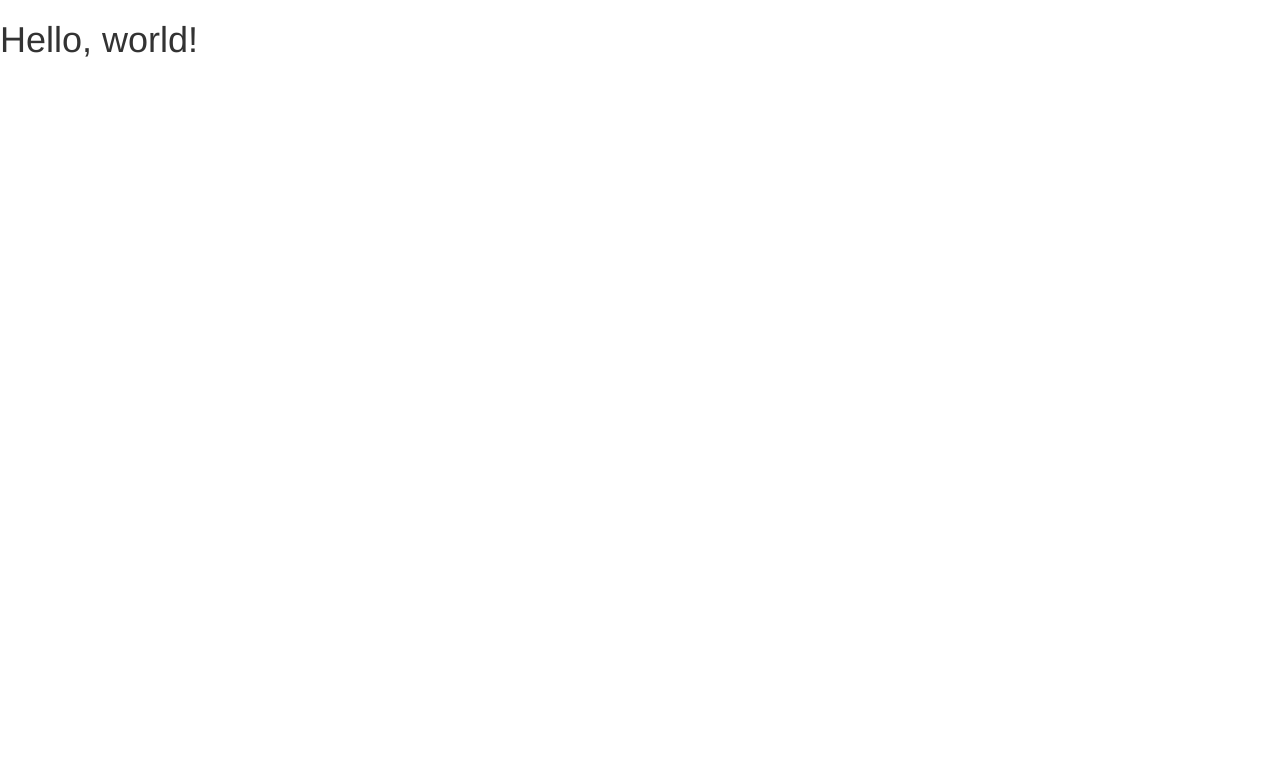
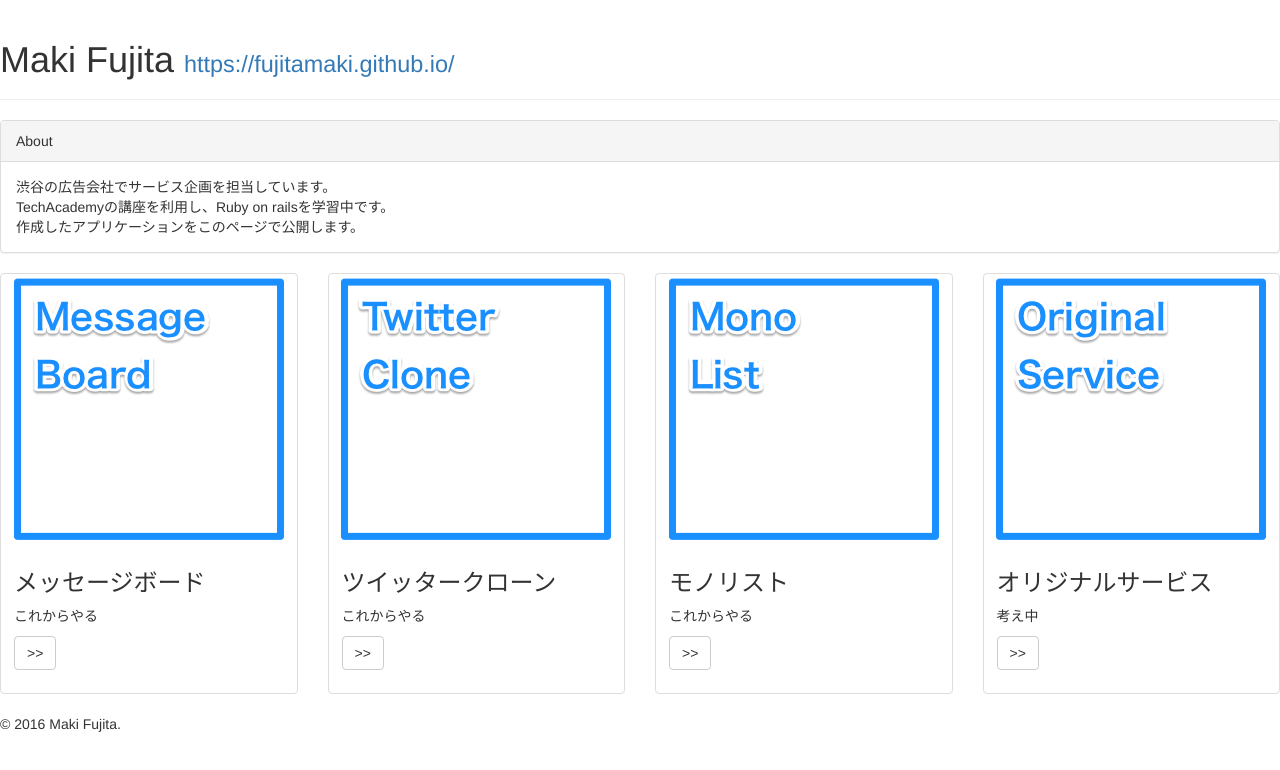
Before and after one commit to fujitamaki/fujitamaki.github.io, a plain HTML site: page index.html in a window 1280 px wide. Drawn offline with nearby package versions, Linux system fonts and the light colour scheme.

Commit message:
自己紹介作成。ポートフォリオは仮置き。

```diff
--- a/index.html
+++ b/index.html
@@ -4,7 +4,7 @@
     <meta charset="utf-8">
     <meta http-equiv="X-UA-Compatible" content="IE=edge">
     <meta name="viewport" content="width=device-width, initial-scale=1">
-    <title>Bootstrap Sample</title>
+    <title>fujitamaki</title>
     <!-- BootstrapのCSS読み込み -->
     <link rel="stylesheet" href="//maxcdn.bootstrapcdn.com/bootstrap/3.3.5/css/bootstrap.min.css">
     <!-- jQuery読み込み -->
@@ -13,6 +13,63 @@
     <script src="//maxcdn.bootstrapcdn.com/bootstrap/3.3.5/js/bootstrap.min.js"></script>
   </head>
   <body>
-    <h1>Hello, world!</h1>
-  </body>
+    <div class="page-header">
+      <h1>Maki Fujita <small><a href="#">https://fujitamaki.github.io/</a></small></h1>
+    </div>
+    <div class="panel panel-default">
+	    <div class="panel-heading">
+		    About
+	    </div>
+	    <div class="panel-body">
+		    渋谷の広告会社でサービス企画を担当しています。<br>
+		    TechAcademyの講座を利用し、Ruby on railsを学習中です。<br>
+		    作成したアプリケーションをこのページで公開します。
+	    </div>
+    </div>
+    <div class="row">
+	    <div class="col-xs-6 col-md-3">
+		    <div class="thumbnail">
+			    <img src="message_board.png">
+			    <div class="caption">
+				    <h3>メッセージボード</h3>
+				    <p>これからやる</p>
+				    <p><a href="#" class="btn btn-default" role="button" target="_blank">>></a></p>
+			    </div>
+		    </div>
+	    </div>
+	    <div class="col-xs-6 col-md-3">
+		    <div class="thumbnail">
+			    <img src="twitter_clone.png">
+			    <div class="caption">
+				    <h3>ツイッタークローン</h3>
+				    <p>これからやる</p>
+				    <p><a href="#" class="btn btn-default" role="button" target="_blank">>></a></p>
+			    </div>
+		    </div>
+	    </div>
+	    <div class="col-xs-6 col-md-3">
+		    <div class="thumbnail">
+			    <img src="mono_list.png">
+			    <div class="caption">
+				    <h3>モノリスト</h3>
+				    <p>これからやる</p>
+				    <p><a href="#" class="btn btn-default" role="button" target="_blank">>></a></p>
+			    </div>
+		    </div>
+	    </div>
+	    <div class="col-xs-6 col-md-3">
+		    <div class="thumbnail">
+			    <img src="original_service.png">
+			    <div class="caption">
+				    <h3>オリジナルサービス</h3>
+				    <p>考え中</p>
+				    <p><a href="#" class="btn btn-default" role="button" target="_blank">>></a></p>
+			    </div>
+		    </div>
+	    </div>
+    </div>
+      <footer>
+        <p>&copy; 2016 Maki Fujita.</p>
+      </footer>
+    </div>
 </html>
```
Also changed, not shown: message_board.png (added), mono_list.png (added), original_service.png (added), twitter_clone.png (added).
